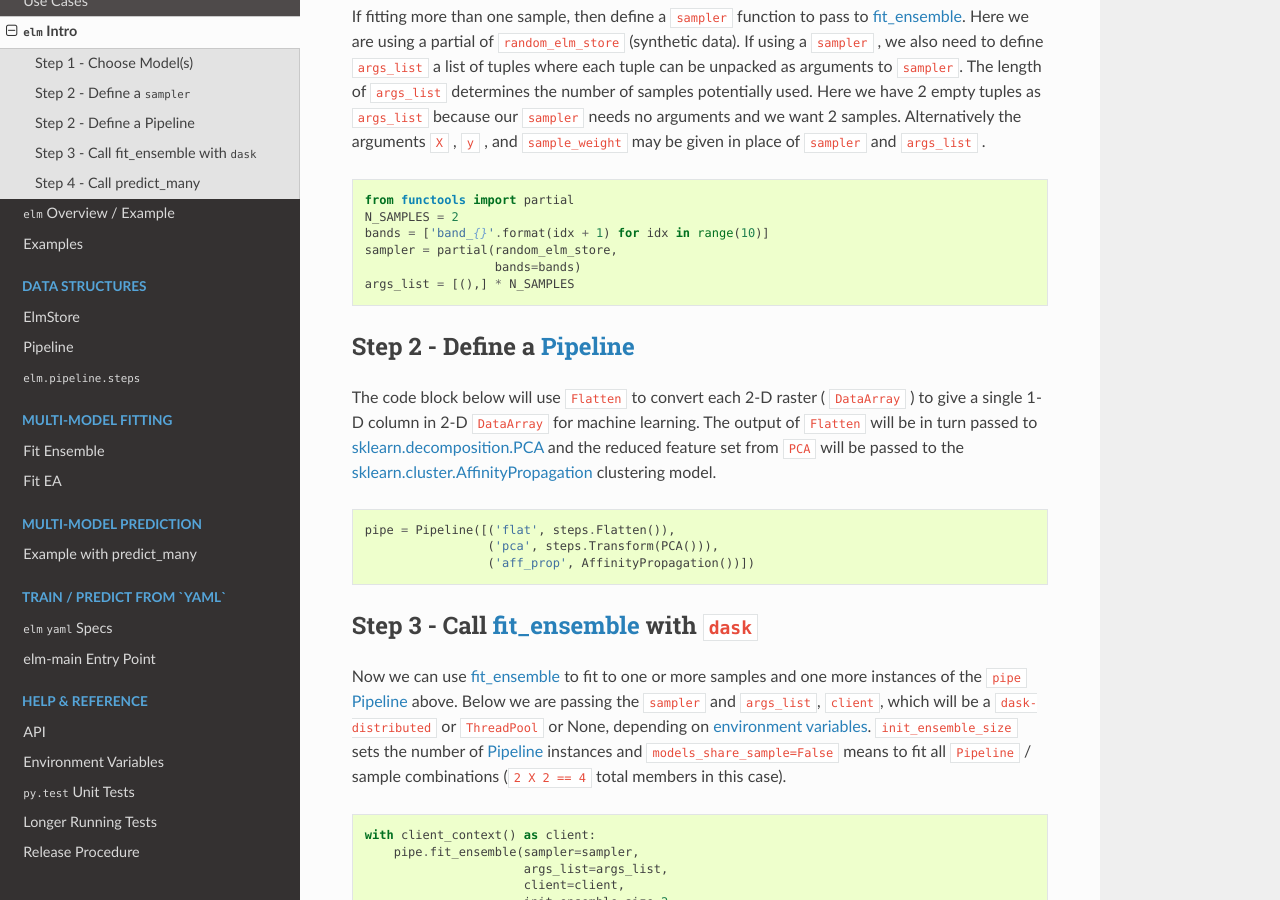
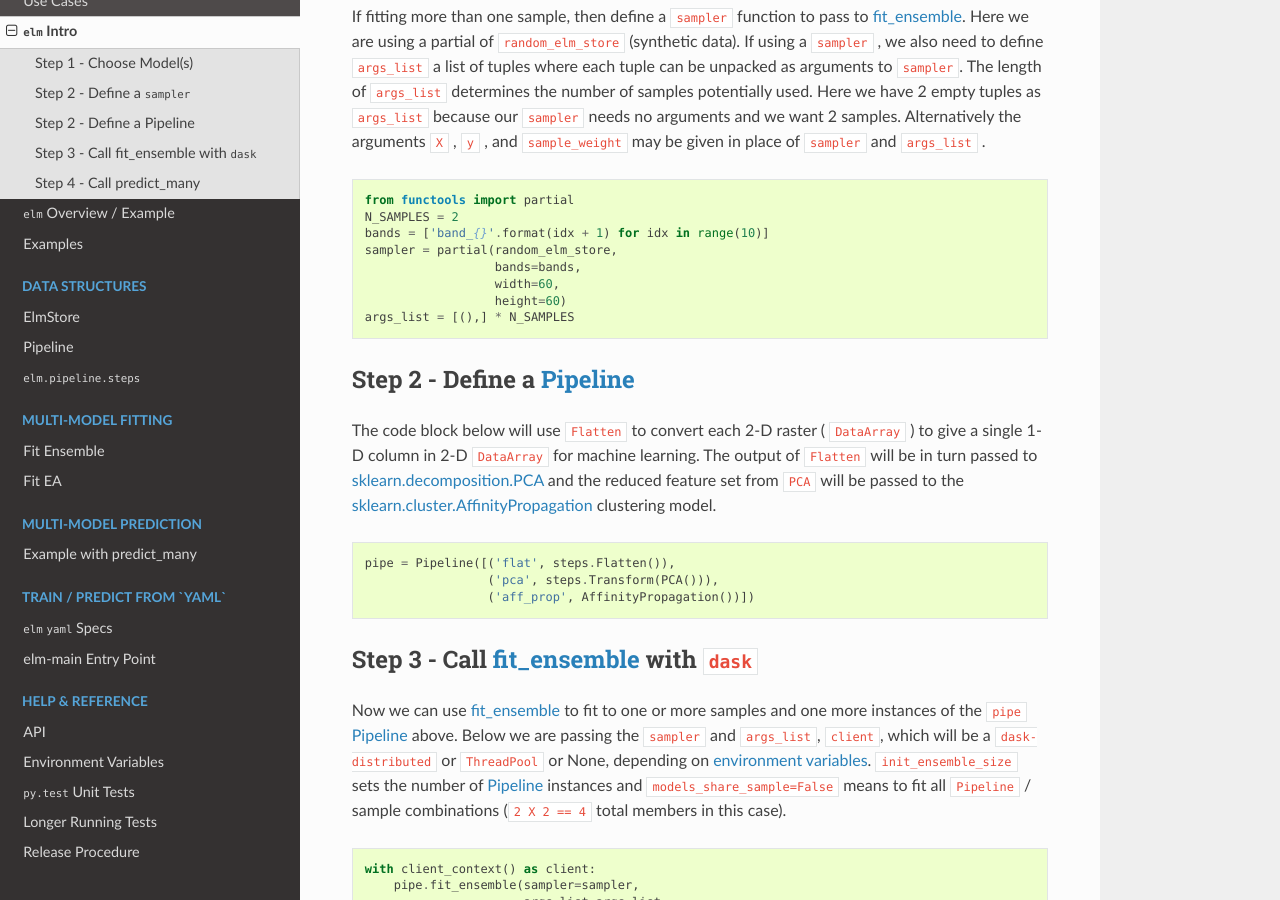
Before and after one commit to ContinuumIO/elm, a Sphinx documentation site: the page built from docs/source/elm-hello-world.rst, in a window 1280 px wide and 900 px high, scrolled down 675 px. Built offline with Sphinx 7.4.7 and the Read the Docs theme 2.0.0, drawn with Linux system fonts in a browser that asks for light colours; pages that are not in the unit, such as notebooks, are missing from menus.

Commit message:
avoid memory error on weak computers in example

```diff
--- a/docs/source/elm-hello-world.rst
+++ b/docs/source/elm-hello-world.rst
@@ -34,7 +34,9 @@ If fitting more than one sample, then define a ``sampler`` function to pass to :
     N_SAMPLES = 2
     bands = ['band_{}'.format(idx + 1) for idx in range(10)]
     sampler = partial(random_elm_store,
-                      bands=bands)
+                      bands=bands,
+                      width=60,
+                      height=60)
     args_list = [(),] * N_SAMPLES
 
 Step 2 - Define a :doc:`Pipeline<pipeline>`
```
